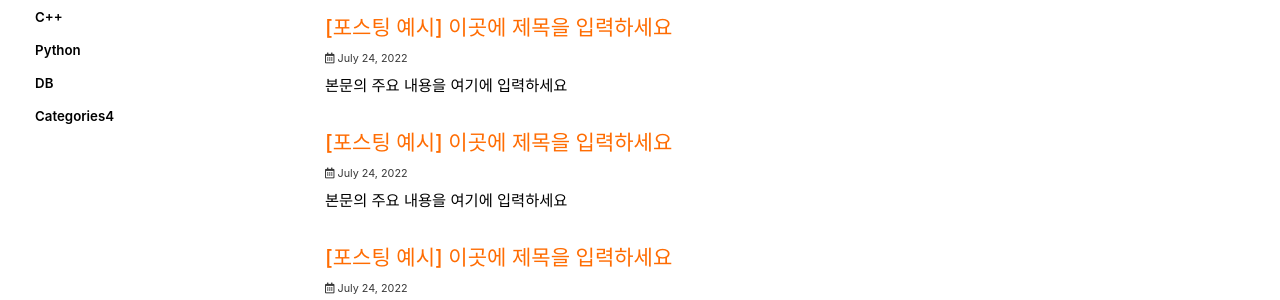
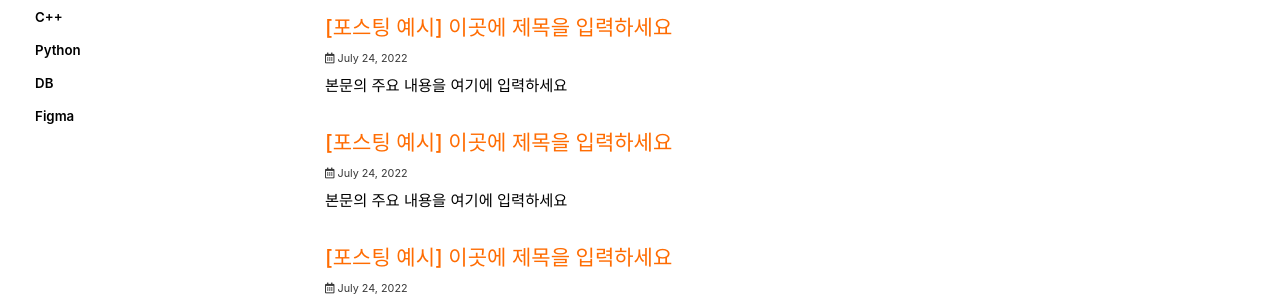
Before and after one commit to Lrozlo/Lrozlo.github.io, a Jekyll site: the page built from index.html, in a window 1280 px wide. Shown: the part 307-607 px from the top of the page. Built offline with Jekyll 4.4.1, drawn with Linux system fonts in a browser that asks for light colours; cached includes are drawn as plain includes; some web fonts are replaced; the list of posts is cut into pages by our own code.

Commit message:
Update navigation.yml

```diff
--- a/_data/navigation.yml
+++ b/_data/navigation.yml
@@ -23,8 +23,8 @@ categories:
     url: /categories/python/
   - title: "DB"
     url: /categories/db/
-  - title: "Categories4"
-    url: /categories/categories4/
+  - title: "Figma"
+    url: /categories/figma/
 
 # sidebar navigation (categories)
 # 2022.09.24 sidebar ver2.0 : main-sub version
```
